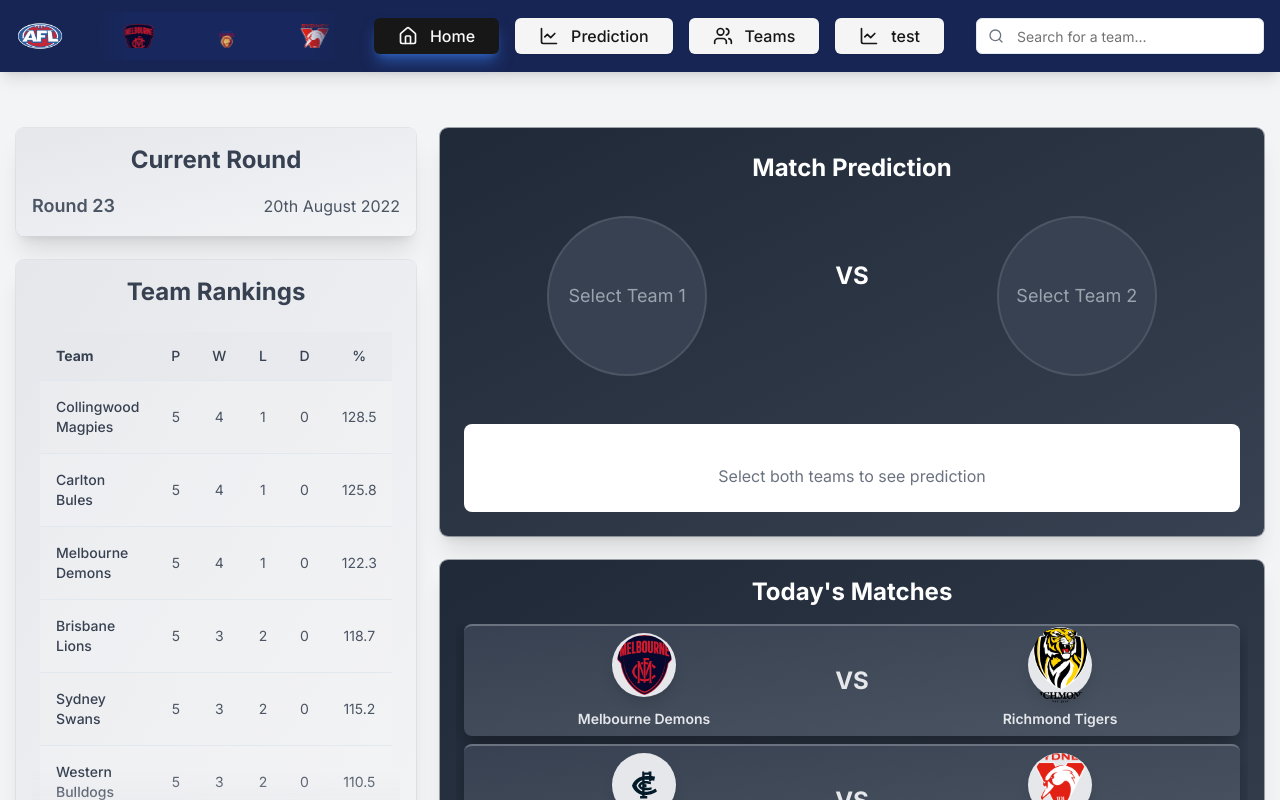
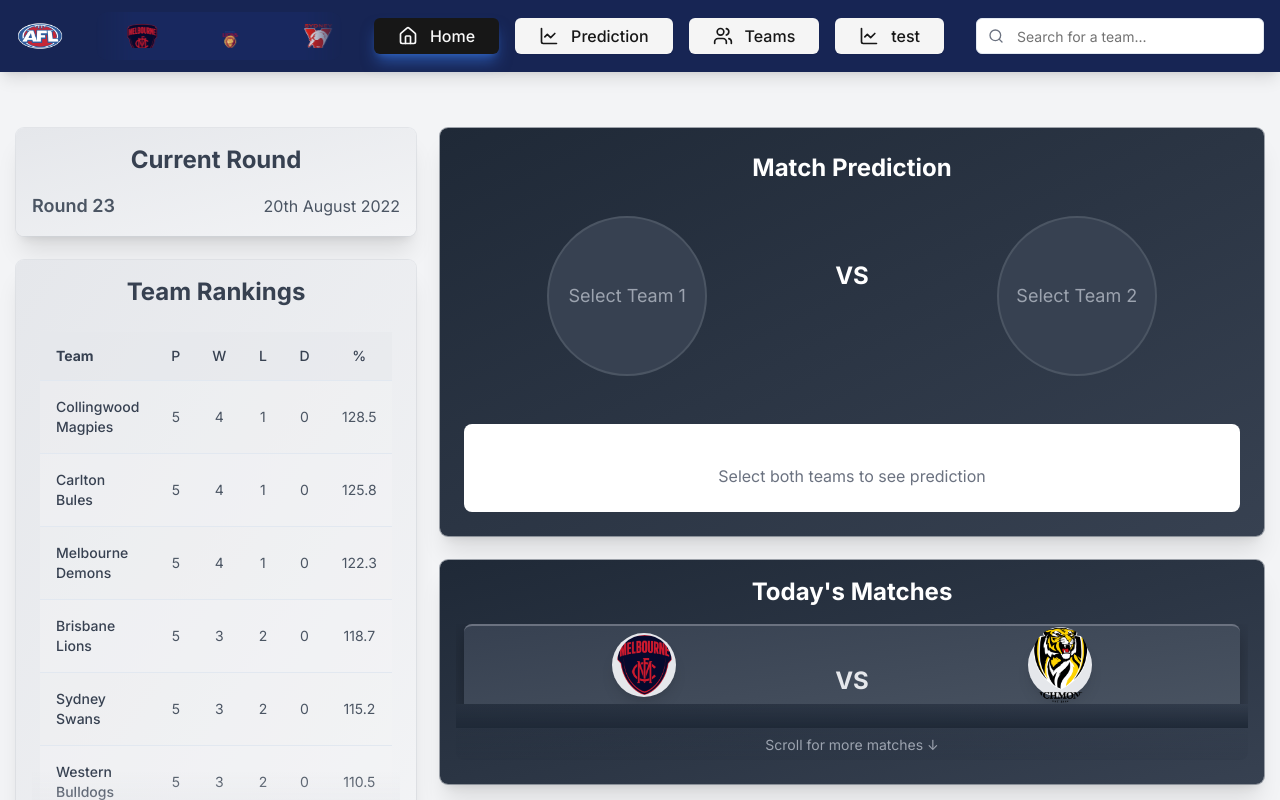
Before and after one commit to yeanle02/FYP, a Next.js app: page / in a window 1280 px wide. Shown: the top 800 px of the page. Built offline with nearby package versions, Linux system fonts and the light colour scheme.

Commit message:
dynamic adjustment to screen sizes

```diff
--- a/src/components/HomeTeamComparison.jsx
+++ b/src/components/HomeTeamComparison.jsx
@@ -244,11 +244,11 @@
       </div>
 
       {/* Match Scrollable List */}
-      <div className="mt-6 bg-gradient-to-br from-gray-800 to-gray-700 rounded-lg shadow-xl p-4 ring-1 ring-gray-600/50">
+      <div className="mt-6 bg-gradient-to-br from-gray-800 to-gray-700 rounded-lg shadow-xl p-4 ring-1 ring-gray-600/50 flex flex-col h-[calc(100vh-36rem)]">
         <h2 className="text-2xl font-bold text-white mb-4 text-center">
           Today's Matches
         </h2>
-        <div ref={matchesContainerRef} className="max-h-[40vh] min-h-[120px] overflow-y-auto px-2 pb-4 custom-scrollbar scroll-smooth">
+        <div ref={matchesContainerRef} className="flex-1 overflow-y-auto px-2 pb-4 custom-scrollbar scroll-smooth">
           <div className="flex flex-col gap-2">
             {placeholderMatches.map((match, idx) => (
               <div
```
